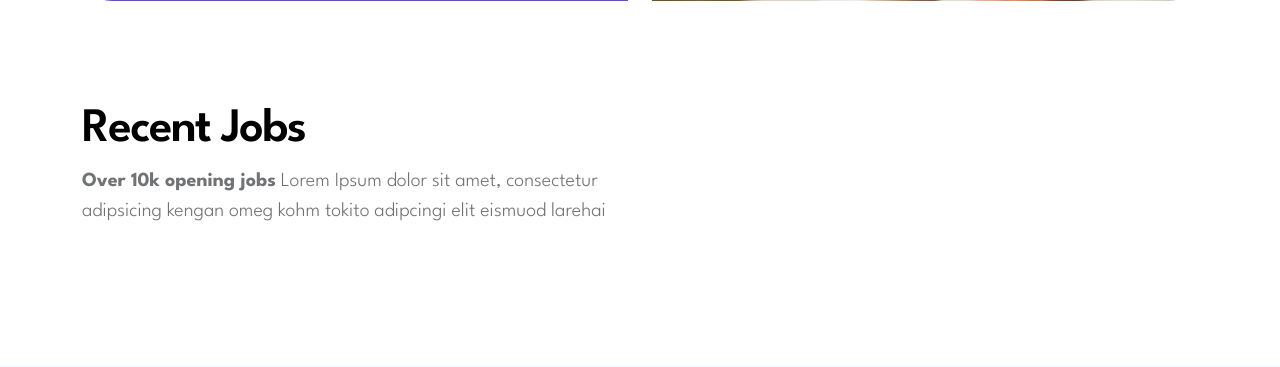
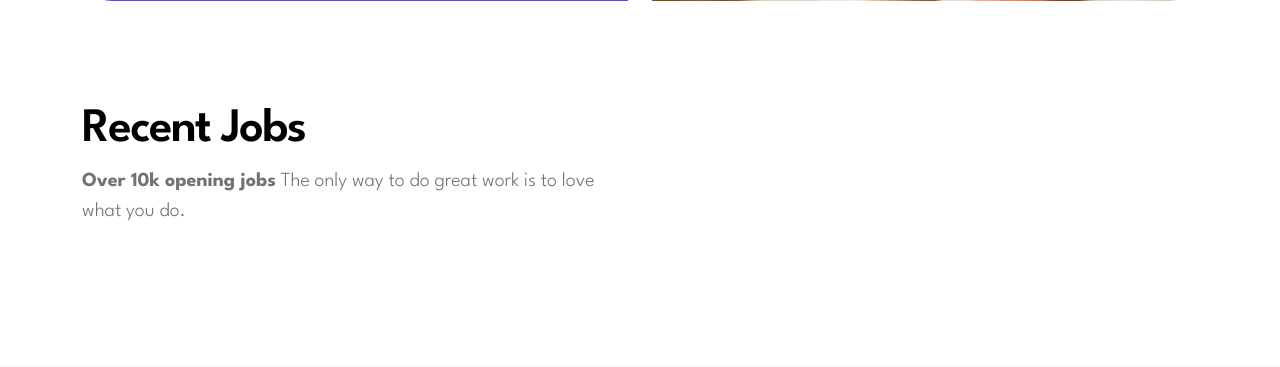
Before and after one commit to Sayed1-11/CareerSwift, a Django app: page / in a window 1280 px wide. Shown: the part 2484-2851 px from the top of the page. Run offline with Django 4.2, Linux system fonts and the light colour scheme; data that the repository does not hold is empty; some libraries are stand-ins or nearby versions.

Commit message:
Update index.html

```diff
--- a/core/templates/index.html
+++ b/core/templates/index.html
@@ -405,7 +405,7 @@ Bootstrap 5 HTML CSS Template
                         <div class="col-lg-6 col-12 mb-4">
                             <h2>Recent Jobs</h2>
 
-                            <p><strong>Over 10k opening jobs</strong> Lorem Ipsum dolor sit amet, consectetur adipsicing kengan omeg kohm tokito adipcingi elit eismuod larehai</p>
+                            <p><strong>Over 10k opening jobs</strong> The only way to do great work is to love what you do.</p>
                         </div>
 
                         <div class="clearfix"></div>
```
